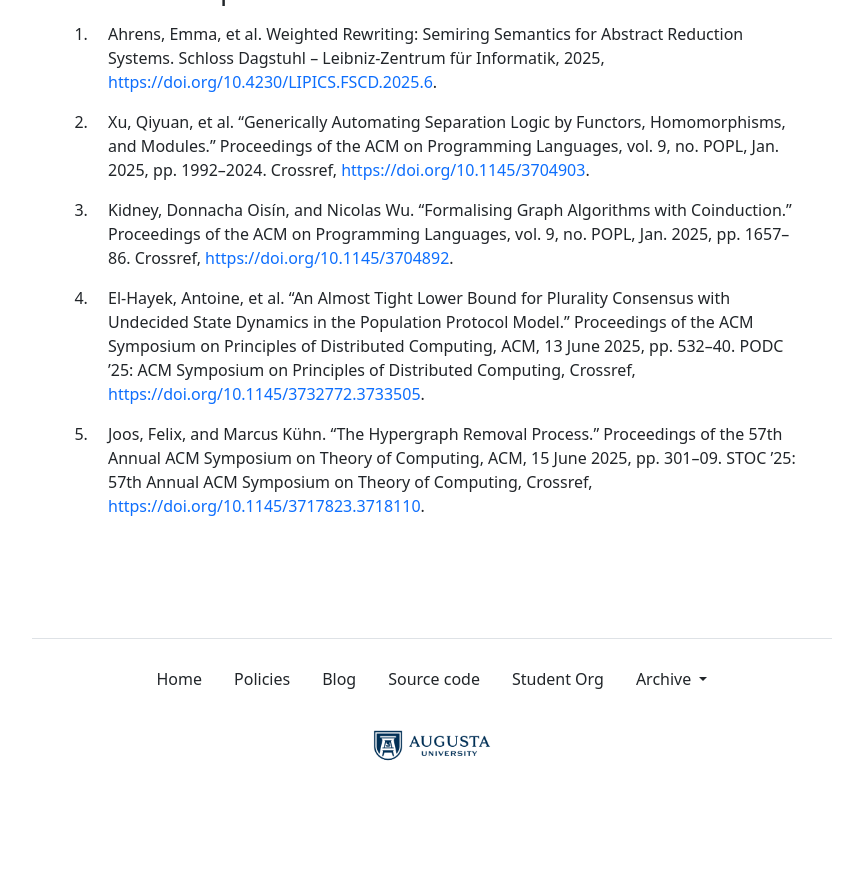
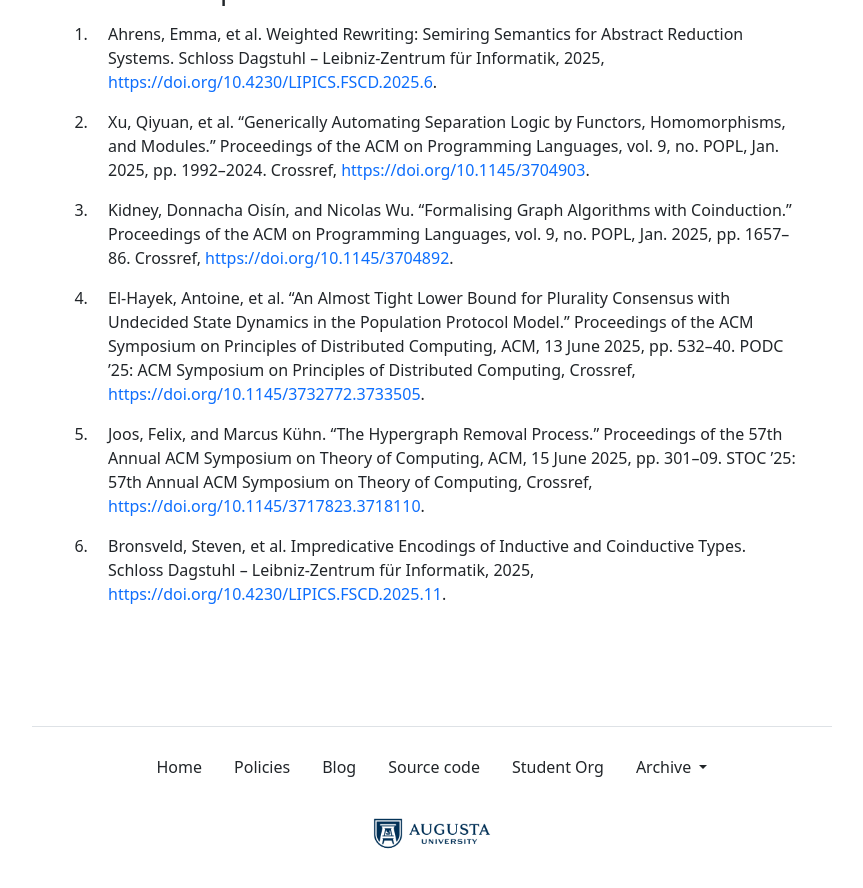
Before and after one commit to the-au-forml-lab/plgroup, a Jekyll site: the page built from docs/index.md, in a window 1280 px wide and 900 px high, scrolled down 1677 px. Shown: the top 888 px of the window, without its empty margins (208-1071 px from the left). Built offline with Jekyll 4.4.1, drawn with Linux system fonts in a browser that asks for light colours; before the commit the page ends 2489 px from its top, so only the background shows below that; some of the changed text lies outside the part shown.

Commit message:
[create-pull-request] automated change

```diff
--- a/data/history.txt
+++ b/data/history.txt
@@ -52,3 +52,4 @@
 10.1145/3704892
 10.1145/3732772.3733505
 10.1145/3717823.3718110
+10.4230/LIPICS.FSCD.2025.11
--- a/docs/index.md
+++ b/docs/index.md
@@ -36,7 +36,7 @@ organization.
 | 4.  | September 12 | Formalising Graph Algorithms with Coinduction.    | UH227 (Fishbowl) |
 | 5.  | September 19 | An Almost Tight Lower Bound for Plurality Consensus with Undecided State Dynamics in the Population Protocol Model.    | UH227 (Fishbowl) |
 | 6.  | September 26 | The Hypergraph Removal Process.    | UH227 (Fishbowl) |
-| 7.  | October 3    | Paper 06 discussion    | UH227 (Fishbowl) |
+| 7.  | October 3    | Impredicative Encodings of Inductive and Coinductive Types.    | UH227 (Fishbowl) |
 | 8.  | October 10   | _Fall pause_           |                  |
 | 9.  | October 17   | Paper 07 discussion    | UH227 (Fishbowl) |
 | 10. | October 24   | Paper 08 discussion    | UH227 (Fishbowl) |
--- a/docs/papers.md
+++ b/docs/papers.md
@@ -3,3 +3,4 @@
 1. Kidney, Donnacha Oisín, and Nicolas Wu. “Formalising Graph Algorithms with Coinduction.” Proceedings of the ACM on Programming Languages, vol. 9, no. POPL, Jan. 2025, pp. 1657–86. Crossref, <https://doi.org/10.1145/3704892>.
 1. El-Hayek, Antoine, et al. “An Almost Tight Lower Bound for Plurality Consensus with Undecided State Dynamics in the Population Protocol Model.” Proceedings of the ACM Symposium on Principles of Distributed Computing, ACM, 13 June 2025, pp. 532–40. PODC ’25: ACM Symposium on Principles of Distributed Computing, Crossref, <https://doi.org/10.1145/3732772.3733505>.
 1. Joos, Felix, and Marcus Kühn. “The Hypergraph Removal Process.” Proceedings of the 57th Annual ACM Symposium on Theory of Computing, ACM, 15 June 2025, pp. 301–09. STOC ’25: 57th Annual ACM Symposium on Theory of Computing, Crossref, <https://doi.org/10.1145/3717823.3718110>.
+1. Bronsveld, Steven, et al. Impredicative Encodings of Inductive and Coinductive Types. Schloss Dagstuhl – Leibniz-Zentrum für Informatik, 2025, <https://doi.org/10.4230/LIPICS.FSCD.2025.11>.
```
